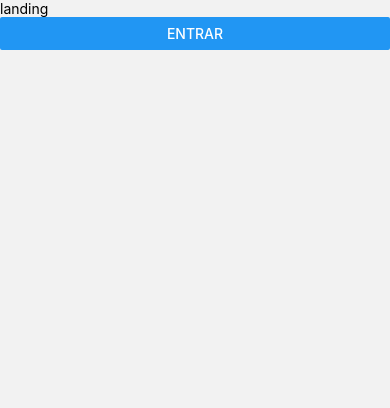
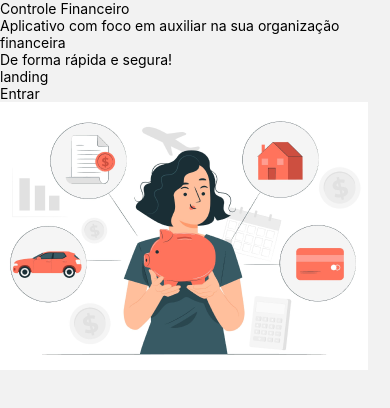
Before and after one commit to luan-rodrigues1/financial-control-mobile, a React Native app: screen / in a window 390 px wide. Shown: the top 408 px of the page. Built offline with nearby package versions, Linux system fonts and the light colour scheme.

Commit message:
fix: landing screen editing

```diff
--- a/src/screens/landing.tsx
+++ b/src/screens/landing.tsx
@@ -1,13 +1,25 @@
-import { Button, Text, View } from "react-native"
+import { Button, Image, Text, TouchableOpacity, View } from "react-native"
 import { useNavigation } from "@react-navigation/native"
 
 const Landing = () =>{
     const navigation = useNavigation()
 
-    return <View>
-        <Text >landing</Text>
-        <Button onPress={() => navigation.navigate("Home")} title="Entrar"/>
-    </View>
+    return(
+        <View>
+            <View>
+                <Text>Controle Financeiro</Text>
+                <Text>Aplicativo com foco em auxiliar na sua organização financeira</Text>
+                <Text>De forma rápida e segura!</Text>
+                <Text >landing</Text>
+                <TouchableOpacity
+                onPress={() => navigation.navigate("Home")}>
+                    <Text>Entrar</Text>
+                </TouchableOpacity>
+            </View>
+            {/* <Button onPress={() => navigation.navigate("Home")} title="Entrar"/> */}
+            <Image source={require("../../assets/imglanding.png")}/>
+        </View>
+    )
 }
 
 export default Landing
```
Also changed, not shown: assets/imglanding.png (added).
